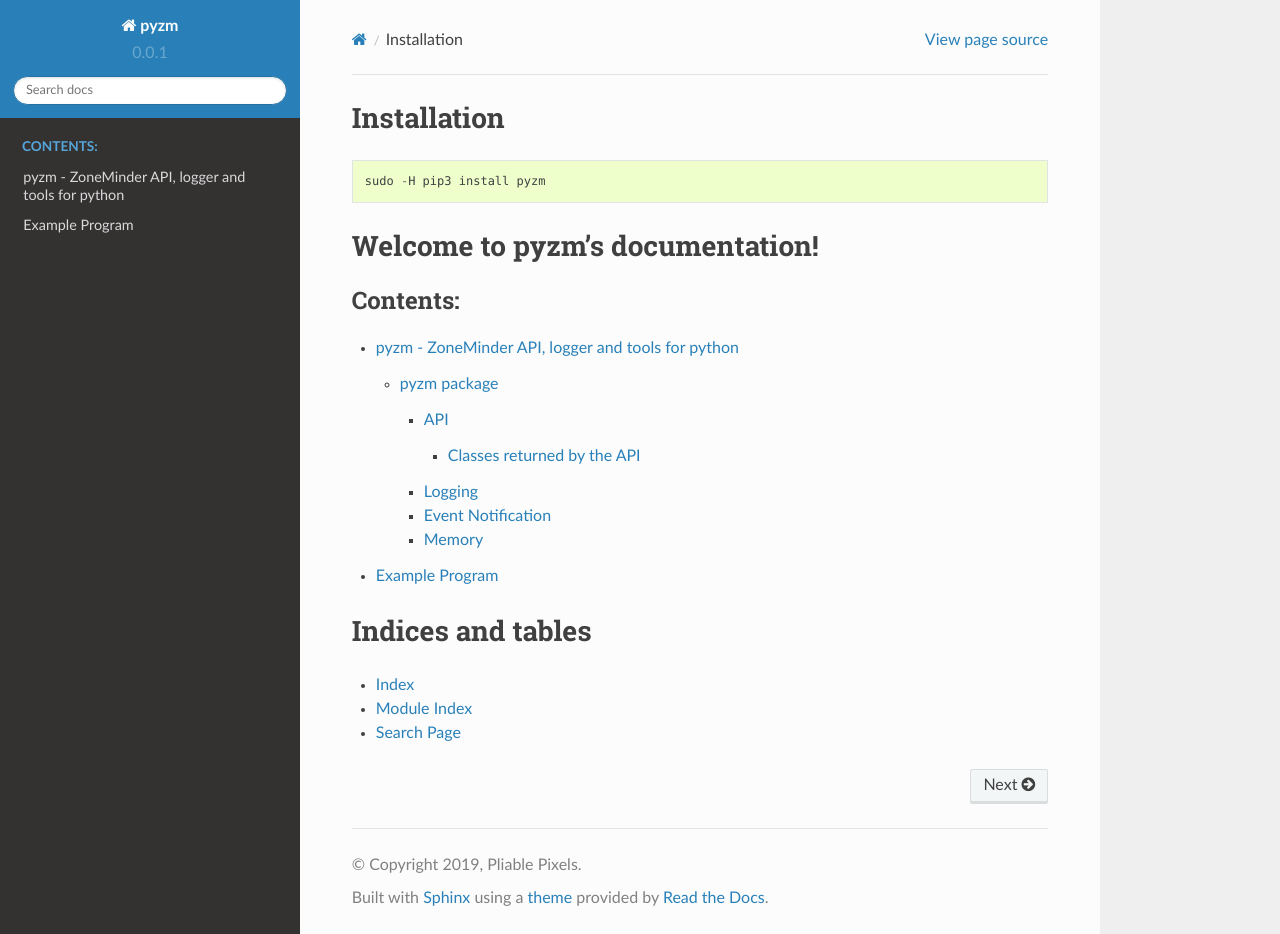
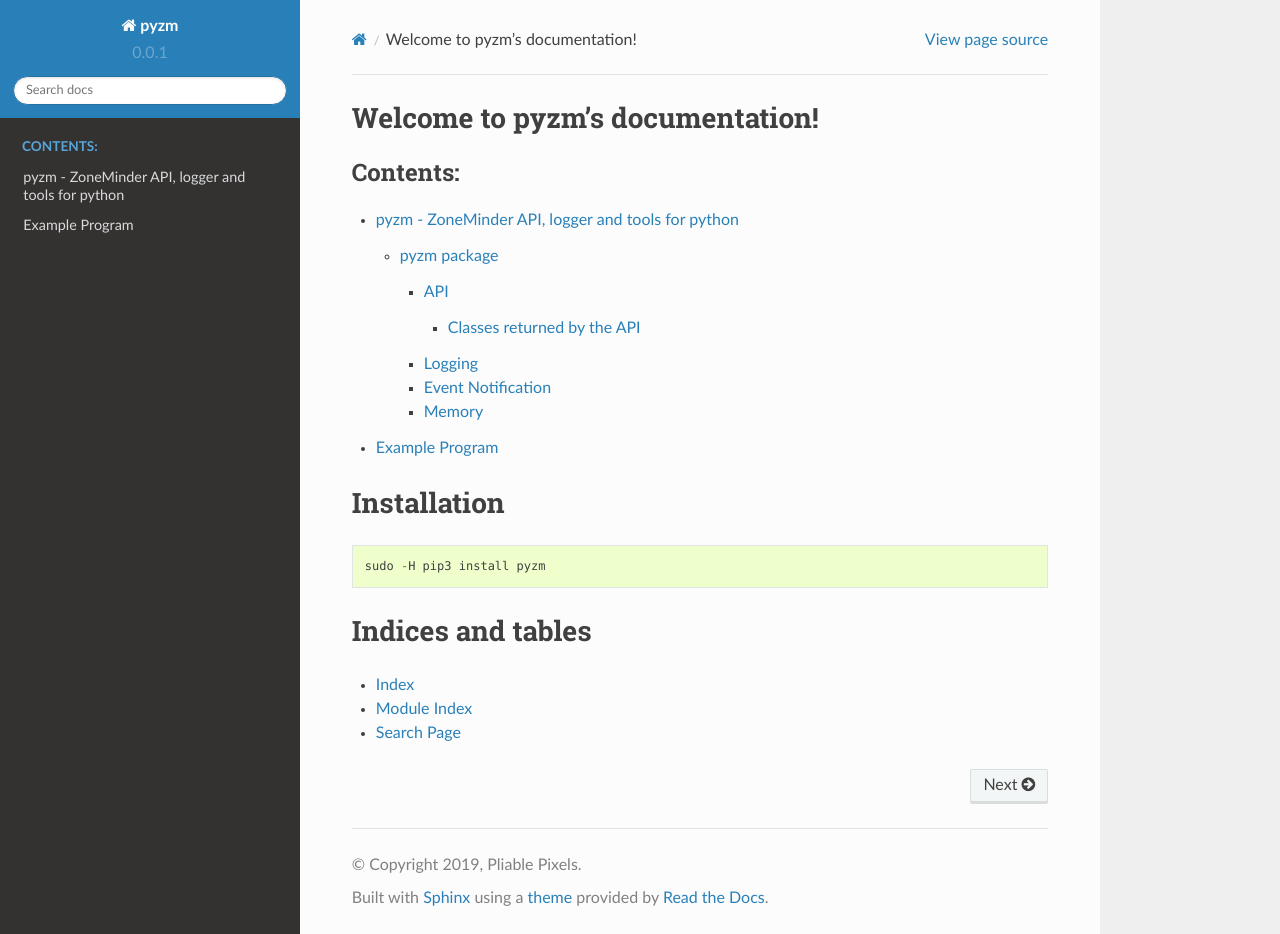
Before and after one commit to ZoneMinder/pyzm, a Sphinx documentation site: the page built from docs/index.rst, in a window 1280 px wide and 934 px high. Built offline with Sphinx 7.4.7 and the Read the Docs theme 2.0.0, drawn with Linux system fonts in a browser that asks for light colours.

Commit message:
move install below toc

```diff
--- a/docs/index.rst
+++ b/docs/index.rst
@@ -2,13 +2,6 @@
    sphinx-quickstart on Sun Jul 28 16:01:30 2019.
    You can adapt this file completely to your liking, but it should at least
    contain the root `toctree` directive.
-
-Installation
-==================
-
-::
-
-  sudo -H pip3 install pyzm
 
 
 Welcome to pyzm's documentation!
@@ -21,6 +14,12 @@ Welcome to pyzm's documentation!
    source/modules
    example
 
+Installation
+==================
+
+::
+
+  sudo -H pip3 install pyzm
 
 
 Indices and tables
```
